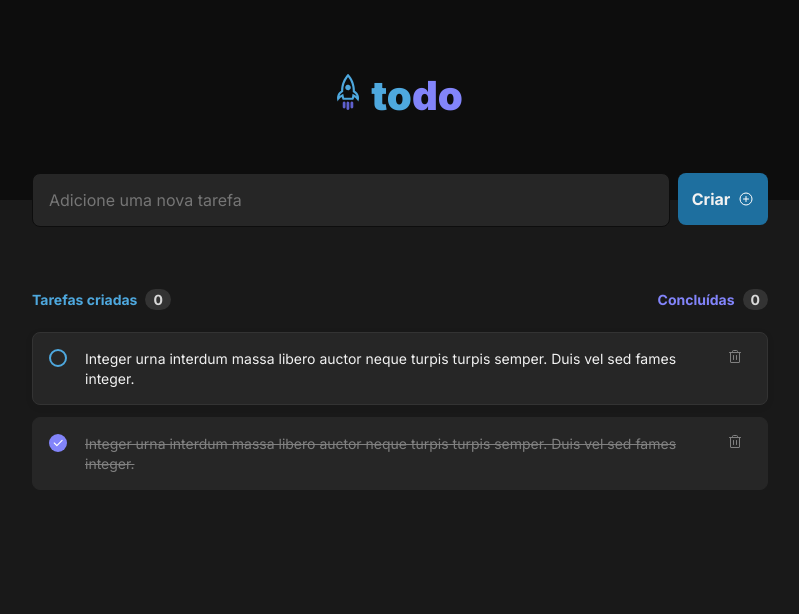
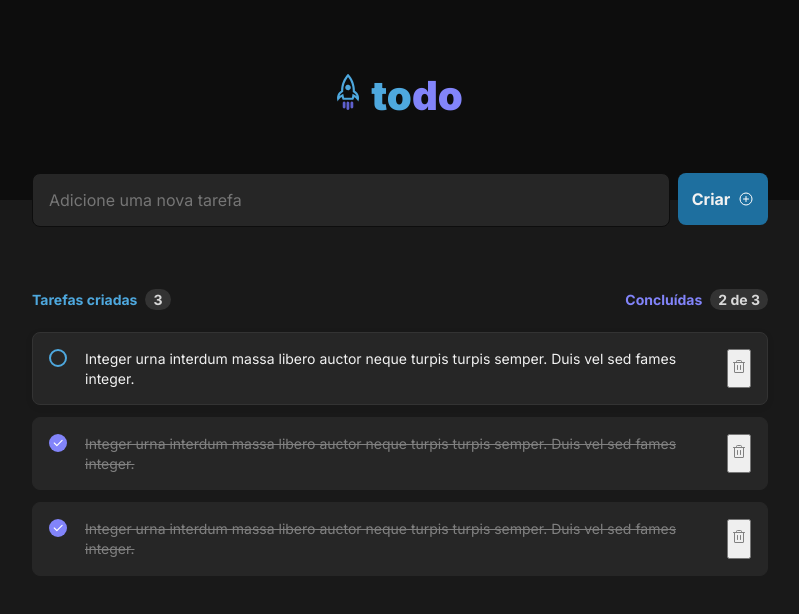
Before and after one commit to palomacardos0/todo-list, a React (Vite) app: page / in a window 1280 px wide. Shown: the top 614 px of the page, without its empty margins (240-1039 px from the left). Built offline with nearby package versions, Linux system fonts and the light colour scheme.

Commit message:
feat(task): adiciona funcionalidade de excluir task

```diff
--- a/src/components/TodoList.tsx
+++ b/src/components/TodoList.tsx
@@ -24,6 +24,12 @@ export function TodoList() {
         'Integer urna interdum massa libero auctor neque turpis turpis semper. Duis vel sed fames integer.',
       id: uuidv4(),
       isComplet: true
+    },
+    {
+      title:
+        'Integer urna interdum massa libero auctor neque turpis turpis semper. Duis vel sed fames integer.',
+      id: uuidv4(),
+      isComplet: true
     }
   ])
 
@@ -37,17 +43,25 @@ export function TodoList() {
     setListTodo(task)
   }
 
+  function handleDeleteTask(id: string) {
+    const task = listTodo.filter(task => task.id !== id)
+    setListTodo(task)
+  }
+
   return (
     <section className={styles.todoContent}>
       <div className={styles.todoContent__header}>
         <div>
           Tarefas criadas
-          <span>0</span>
+          <span>{listTodo.length}</span>
         </div>
 
         <div>
           Concluídas
-          <span>0</span>
+          <span>
+            {listTodo.filter(task => task.isComplet).length} de{' '}
+            {listTodo.length}
+          </span>
         </div>
       </div>
 
@@ -92,7 +106,14 @@ export function TodoList() {
                 >
                   {task.title}
                 </p>
-                <Trash size={16} />
+                <button
+                  className={styles.todoContent__deletTask}
+                  onClick={() => {
+                    handleDeleteTask(task.id)
+                  }}
+                >
+                  <Trash size={16} />
+                </button>
               </div>
             )
           })}
```
